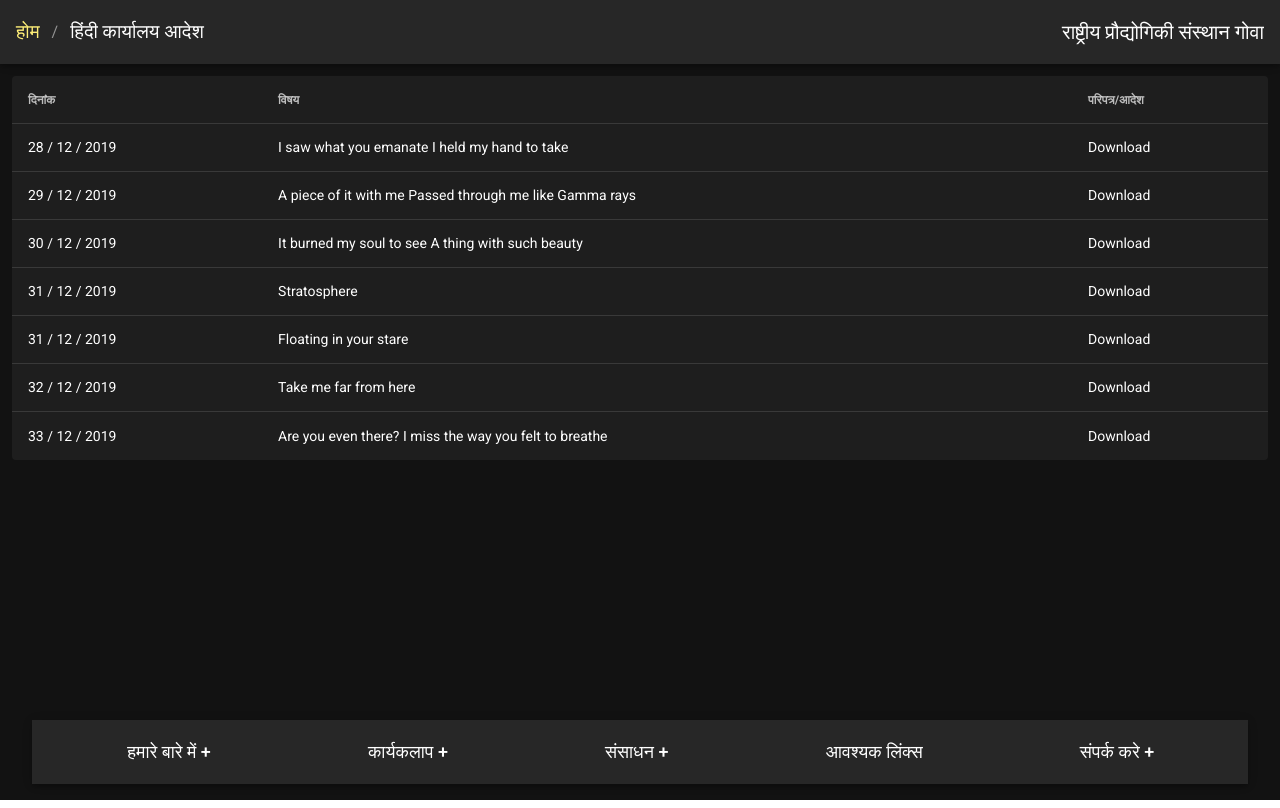
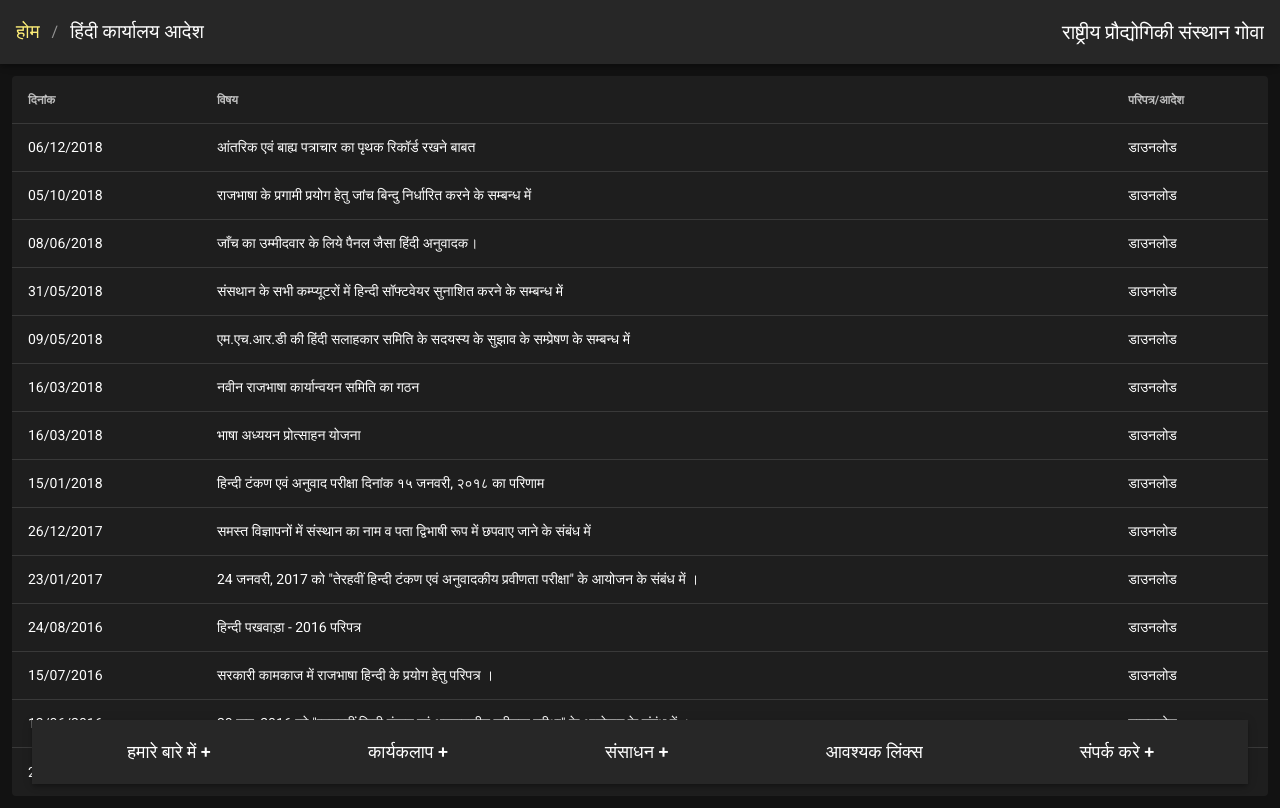
Before and after one commit to prajjwaldimri/rajbhasha-website, a Vue app: page /officeOrder in a window 1280 px wide. Built offline with nearby package versions, Linux system fonts and the light colour scheme.

Commit message:
Added contents to Office Order page

```diff
--- a/src/views/OfficeOrder.vue
+++ b/src/views/OfficeOrder.vue
@@ -32,39 +32,82 @@ export default {
     height: 300,
     information: [
       {
-        date: "28 / 12 / 2019",
-        subject: "I saw what you emanate I held my hand to take",
-        office_order: "Download"
+        date: "06/12/2018",
+        subject: "आंतरिक एवं बाह्य पत्राचार का पृथक रिकॉर्ड रखने बाबत",
+        office_order: "डाउनलोड"
       },
       {
-        date: "29 / 12 / 2019",
-        subject: "A piece of it with me Passed through me like Gamma rays",
-        office_order: "Download"
+        date: "05/10/2018",
+        subject:
+          "राजभाषा के प्रगामी प्रयोग हेतु जांच बिन्दु निर्धारित करने के सम्बन्ध में",
+        office_order: "डाउनलोड"
       },
       {
-        date: "30 / 12 / 2019",
-        subject: "It burned my soul to see A thing with such beauty",
-        office_order: "Download"
+        date: "08/06/2018 ",
+        subject: "जाँच का उम्मीदवार के लिये पैनल जैसा हिंदी अनुवादक।",
+        office_order: "डाउनलोड"
       },
       {
-        date: "31 / 12 / 2019",
-        subject: "Stratosphere",
-        office_order: "Download"
+        date: "31/05/2018",
+        subject:
+          "संसथान के सभी कम्प्यूटरों में हिन्दी सॉफ्टवेयर सुनाशित करने के सम्बन्ध में",
+        office_order: "डाउनलोड"
       },
       {
-        date: "31 / 12 / 2019",
-        subject: "Floating in your stare",
-        office_order: "Download"
+        date: "09/05/2018",
+        subject:
+          "एम.एच.आर.डी की हिंदी सलाहकार समिति के सदयस्य के सुझाव के सम्प्रेषण के सम्बन्ध में",
+        office_order: "डाउनलोड"
       },
       {
-        date: "32 / 12 / 2019",
-        subject: "Take me far from here",
-        office_order: "Download"
+        date: "16/03/2018",
+        subject: "नवीन राजभाषा कार्यान्वयन समिति का गठन",
+        office_order: "डाउनलोड"
       },
       {
-        date: "33 / 12 / 2019",
-        subject: "Are you even there? I miss the way you felt to breathe",
-        office_order: "Download"
+        date: "16/03/2018",
+        subject: "भाषा अध्ययन प्रोत्साहन योजना",
+        office_order: "डाउनलोड"
+      },
+      {
+        date: "15/01/2018",
+        subject:
+          "हिन्दी टंकण एवं अनुवाद परीक्षा दिनांक १५ जनवरी, २०१८ का परिणाम",
+        office_order: "डाउनलोड"
+      },
+      {
+        date: "26/12/2017",
+        subject:
+          "समस्त विज्ञापनों में संस्थान का नाम व पता द्विभाषी रूप में छपवाए जाने के संबंध में ",
+        office_order: "डाउनलोड"
+      },
+      {
+        date: "23/01/2017",
+        subject:
+          '24 जनवरी, 2017 को "तेरहवीं हिन्दी टंकण एवं अनुवादकीय प्रवीणता परीक्षा" के आयोजन के संबंध में ।',
+        office_order: "डाउनलोड"
+      },
+      {
+        date: "24/08/2016",
+        subject: "हिन्दी पखवाड़ा - 2016 परिपत्र",
+        office_order: "डाउनलोड"
+      },
+      {
+        date: "15/07/2016",
+        subject: "सरकारी कामकाज में राजभाषा हिन्दी के प्रयोग हेतु परिपत्र ।",
+        office_order: "डाउनलोड"
+      },
+      {
+        date: "13/06/2016",
+        subject:
+          '20 जून, 2016 को "ग्यारहवीं हिन्दी टंकण एवं अनुवादकीय प्रवीणता परीक्षा" के आयोजन के संबंध में ।',
+        office_order: "डाउनलोड"
+      },
+      {
+        date: "22/10/2015",
+        subject:
+          '28 दिसम्बर, 2015 को "दशम हिन्दी टंकण एवं अनुवादकीय प्रवीणता परीक्षा" के आयोजन के संबंध में ।',
+        office_order: "डाउनलोड"
       }
     ],
     breadcrumbs: [
```
